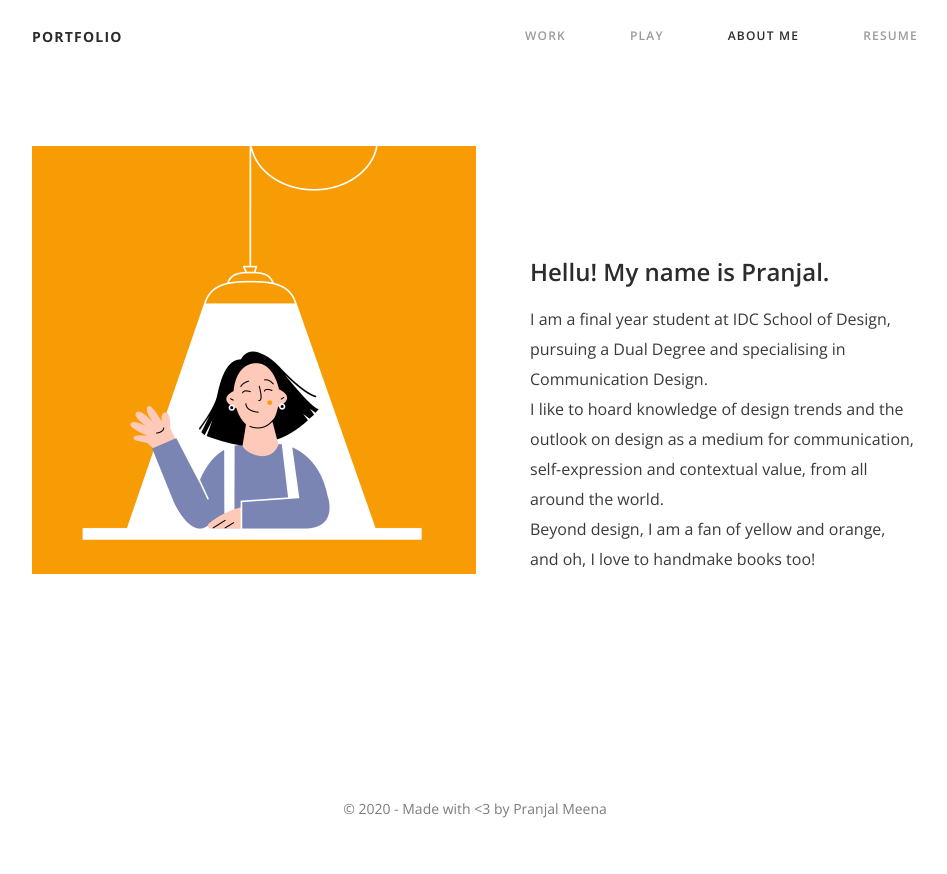
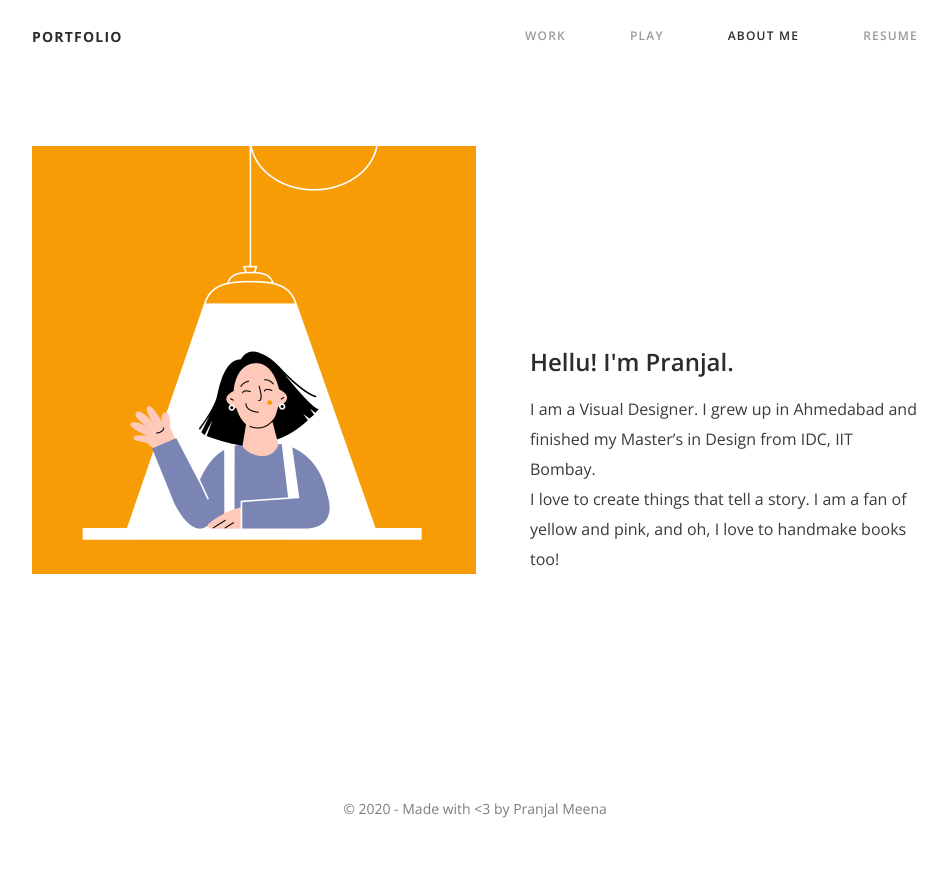
Before and after one commit to pranjalmeena/pranjalmeena.design, a plain HTML site: page aboutme.html in a window 1280 px wide. Shown: the whole page, without its empty margins (165-1112 px from the left). Drawn offline with nearby package versions, Linux system fonts and the light colour scheme.

Commit message:
Update aboutme.html

```diff
--- a/aboutme.html
+++ b/aboutme.html
@@ -41,11 +41,9 @@
 <section class="aboutcontent" style="margin-top: 100px;">
 	<div class="aboutimage" style="background-image: url('aboutme.png')"></div>
 	<div class="aboutcontenttext">
-		<p class="p2" style="font-size: 24px;">Hellu! My name is Pranjal.</p>
-		<p class="p5" style="font-size: 16px; margin-top: 16px;">I am a final year student at IDC School of Design, pursuing a Dual Degree and specialising in Communication Design.
-        <br>I like to hoard knowledge of design trends and the outlook on design as a medium for communication, self-expression and contextual value, from all around the world.
-        <br>Beyond design, I am a fan of yellow and orange,
-		<br>and oh, I love to handmake books too! </p>
+		<p class="p2" style="font-size: 24px;">Hellu! I'm Pranjal.</p>
+		<p class="p5" style="font-size: 16px; margin-top: 16px;">I am a Visual Designer. I grew up in Ahmedabad and finished my Master’s in Design from IDC, IIT Bombay.
+		<br>I love to create things that tell a story. I am a fan of yellow and pink, and oh, I love to handmake books too! </p>
 	</div>
 </section>
 
```
